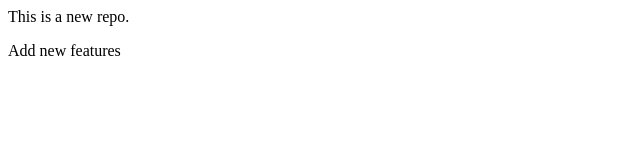
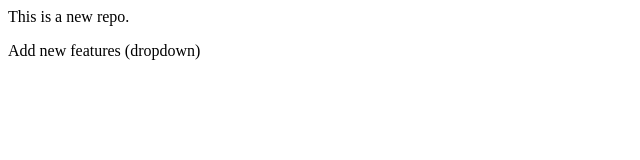
Before and after one commit to Anandkumarsingh00/Localrepo, a plain HTML site: page index.html in a window 1280 px wide. Shown: the full height of the page, 0-640 px from the left. Drawn offline with Linux system fonts and the light colour scheme.

```diff
--- a/index.html
+++ b/index.html
@@ -1,2 +1,2 @@
 <p>This is a new repo.</p>
-<p>Add new features</p>
+<p>Add new features (dropdown) </p>
```
